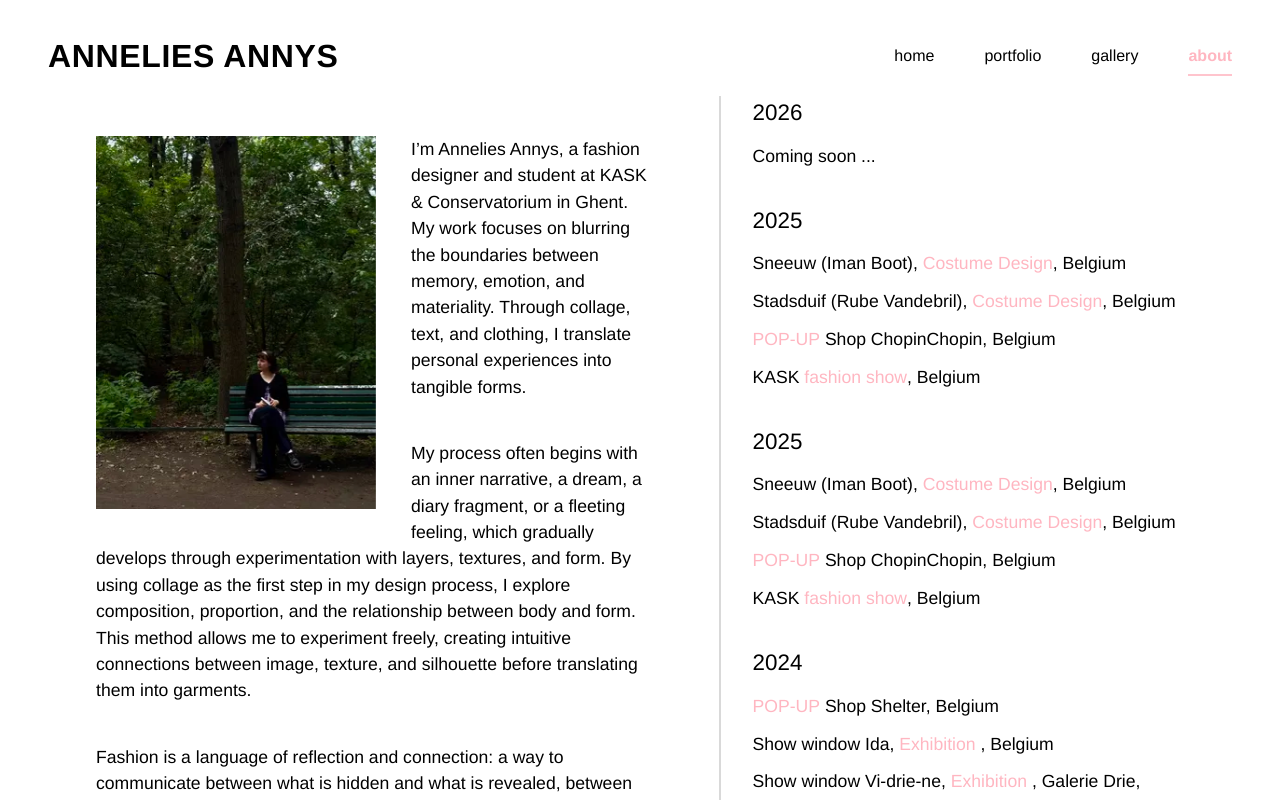
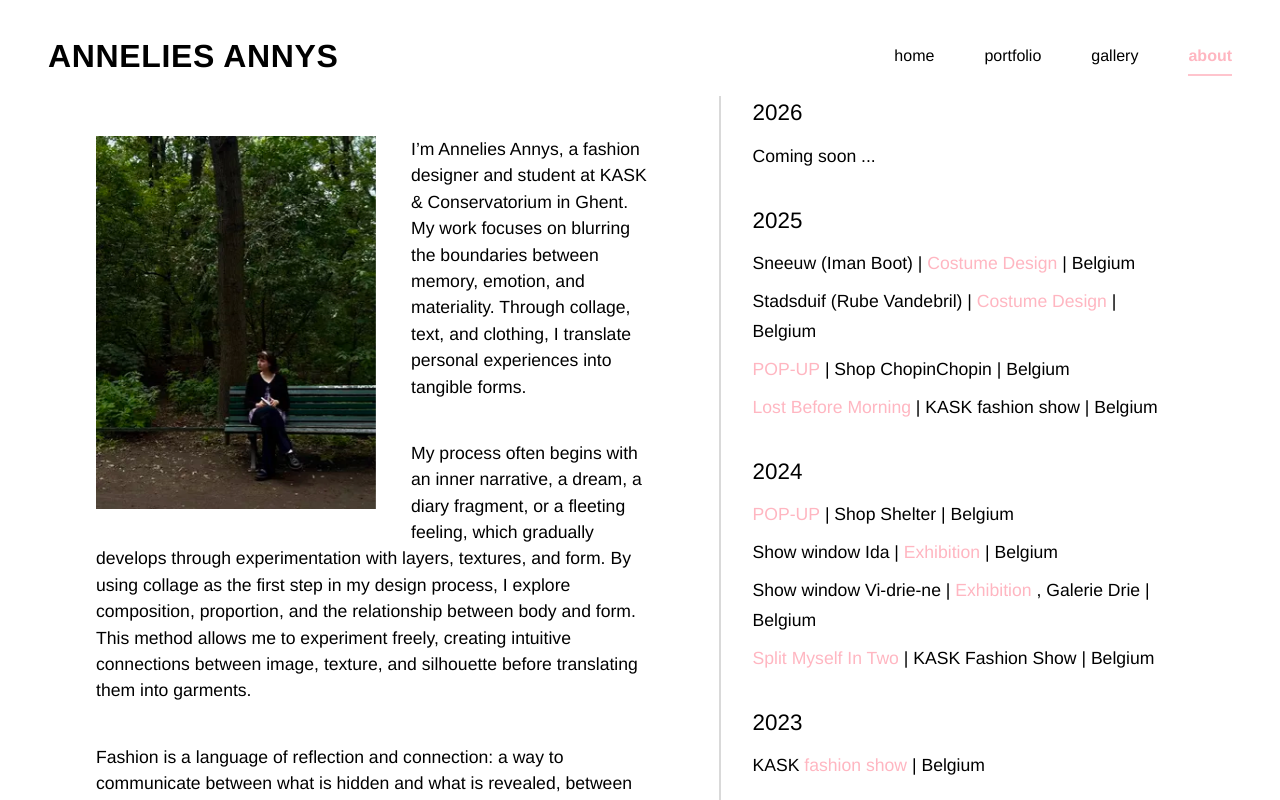
Before and after one commit to brentvervaet/anneliesannys-portfolio, a Vue app: page /about in a window 1280 px wide. Shown: the top 800 px of the page. Built offline with nearby package versions, Linux system fonts and the light colour scheme.

Commit message:
fix: improve formatting and structure of timeline events in AboutView.vue

```diff
--- a/src/views/AboutView.vue
+++ b/src/views/AboutView.vue
@@ -36,70 +36,67 @@
 						</div>
 					</div>
 
+					<!--					2025-->
 					<div class="timeline-item">
 						<div class="timeline-year">2025</div>
 						<div class="timeline-events">
 							<div class="timeline-event">
-								Sneeuw (Iman Boot), <span class="highlight">Costume Design</span>,
+								Sneeuw (Iman Boot) | <span class="highlight">Costume Design</span> |
 								Belgium
 							</div>
 							<div class="timeline-event">
-								Stadsduif (Rube Vandebril),
-								<span class="highlight">Costume Design</span>, Belgium
+								Stadsduif (Rube Vandebril) |
+								<span class="highlight"
+									><a href="http://localhost:5173/portfolio/stadsduif"
+										>Costume Design</a
+									></span
+								>
+								| Belgium
 							</div>
 							<div class="timeline-event">
-								<span class="highlight">POP-UP</span> Shop ChopinChopin, Belgium
+								<span class="highlight">POP-UP</span> | Shop ChopinChopin | Belgium
 							</div>
 							<div class="timeline-event">
-								KASK <span class="highlight"> fashion show</span>, Belgium
+								<a href="http://localhost:5173/portfolio/lost-before-morning"
+									><span class="highlight">Lost Before Morning</span></a
+								>
+								| KASK fashion show | Belgium
 							</div>
 						</div>
 					</div>
 
+					<!--					2024-->
 					<div class="timeline-item">
-						<div class="timeline-year">2025</div>
+						<div class="timeline-year">2024</div>
 						<div class="timeline-events">
 							<div class="timeline-event">
-								Sneeuw (Iman Boot), <span class="highlight">Costume Design</span>,
+								<span class="highlight">POP-UP</span> | Shop Shelter | Belgium
+							</div>
+							<div class="timeline-event">
+								Show window Ida | <span class="highlight">Exhibition</span> |
 								Belgium
 							</div>
 							<div class="timeline-event">
-								Stadsduif (Rube Vandebril),
-								<span class="highlight">Costume Design</span>, Belgium
+								Show window Vi-drie-ne | <span class="highlight">Exhibition</span> ,
+								Galerie Drie | Belgium
 							</div>
 							<div class="timeline-event">
-								<span class="highlight">POP-UP</span> Shop ChopinChopin, Belgium
-							</div>
-							<div class="timeline-event">
-								KASK <span class="highlight"> fashion show</span>, Belgium
+								<span class="highlight"
+									><a href="http://localhost:5173/portfolio/split-myself-in-two"
+										>Split Myself In Two</a
+									></span
+								>
+								| KASK Fashion Show | Belgium
 							</div>
 						</div>
 					</div>
 
-					<div class="timeline-item">
-						<div class="timeline-year">2024</div>
-						<div class="timeline-events">
-							<div class="timeline-event">
-								<span class="highlight">POP-UP</span> Shop Shelter, Belgium
-							</div>
-							<div class="timeline-event">
-								Show window Ida, <span class="highlight">Exhibition</span> , Belgium
-							</div>
-							<div class="timeline-event">
-								Show window Vi-drie-ne, <span class="highlight">Exhibition</span> ,
-								Galerie Drie, Belgium
-							</div>
-							<div class="timeline-event">
-								KASK <span class="highlight"> fashion show</span>, Belgium
-							</div>
-						</div>
-					</div>
-
+					<!--					2023-->
 					<div class="timeline-item">
 						<div class="timeline-year">2023</div>
 						<div class="timeline-events">
 							<div class="timeline-event">
-								KASK <span class="highlight"> fashion show</span>, Belgium
+								KASK <span class="highlight"> fashion show</span> | Belgium
 							</div>
 						</div>
 					</div>
```
